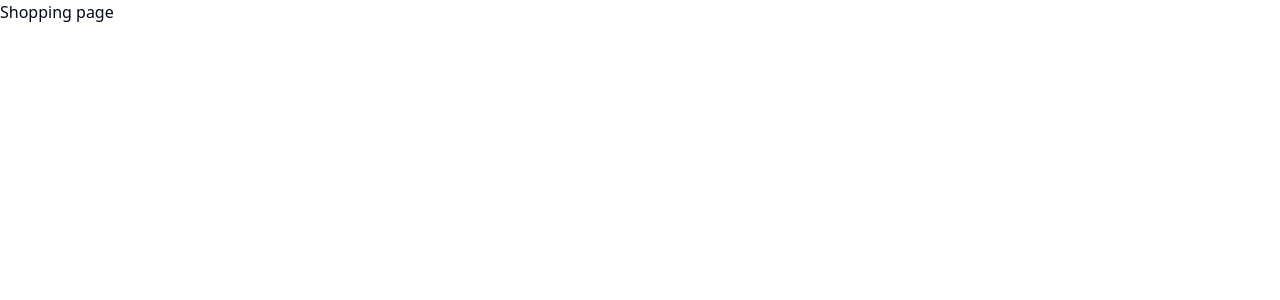
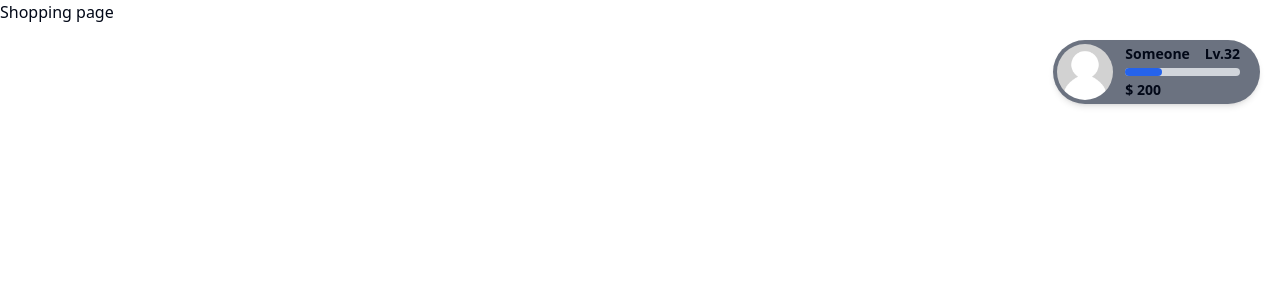
Before and after one commit to StyNW7/RnD-Ureeka, a Next.js app: page /shop in a window 1280 px wide. Shown: the top 300 px of the page. Built offline with nearby package versions, Linux system fonts and the light colour scheme.

Commit message:
Added a user pill components for showing user status

```diff
--- a/src/app/clicker/page.tsx
+++ b/src/app/clicker/page.tsx
@@ -1,9 +1,11 @@
 
+import UserPillTopRight from "../pages/userpilltopright";
 
 const ClickerPage: React.FC = () => {
     return (
       <>
         <h1>Clicker interaction page</h1>
+        <UserPillTopRight />
       </>
     );
   };
--- a/src/app/login/page.tsx
+++ b/src/app/login/page.tsx
@@ -1,3 +1,5 @@
+import UserPillTopRight from "../pages/userpilltopright";
+
 const LoginPage: React.FC = () => {
     return (
       <>
@@ -8,6 +10,8 @@ const LoginPage: React.FC = () => {
           <li>Bisa akses landing page sebelum ke login page</li>
           <li>Redirect user apabila dari page lain sebelom login</li>
         </ol>
+
+
       </>
     );
   };
--- /dev/null
+++ b/src/app/pages/userpilltopright.tsx
@@ -0,0 +1,11 @@
+"use client"
+
+import UserPill from "./userprofpill"
+
+export default function UserPillTopRight(){
+    return (
+        <div className="fixed top-0 right-0 w-full flex justify-end py-10 px-5">
+            <UserPill />
+        </div>
+    )
+}
--- /dev/null
+++ b/src/app/pages/userprofpill.tsx
@@ -0,0 +1,34 @@
+"use client"
+
+import Image from "next/image"
+
+// User profile pill for profile information (includes money and username)
+
+// not yet implemented the update process for when the money goes up after clicks or exp bar filled
+
+export default function UserPill(){
+    return (
+    <div className="flex items-center bg-gray-500 rounded-full p-1 pr-5 shadow-md w-1/6 h-16">
+      {/* Placeholder untuk gambar profil */}
+      <div className="h-full aspect-square bg-gray-300 rounded-full mr-3 overflow-hidden">
+        <img src="/images/user_profile_placeholder.jpg" alt="user profile placeholder" className="w-full h-full object-cover" />
+      </div>
+
+      <div className="flex flex-col justify-between h-full flex-grow">
+        {/* Placeholder untuk nama pengguna */}
+        <div className="mb-1 w-full flex">
+            <span className="text-sm font-semibold">Someone</span>
+            <span className="text-sm font-semibold ml-auto">{ 'Lv.'  + 32 }</span>
+        </div>
+
+        {/* Bar progres EXP */}
+        <div className="w-full bg-gray-300 rounded-full h-2">
+          <div className="bg-blue-600 h-full rounded-full" style={{width: '32%'}}>&#8205;</div>
+        </div>
+
+        {/* Placeholder untuk uang pengguna */}
+        <span className="text-sm font-bold mt-1">$ 200</span>
+      </div>
+    </div>
+    )
+}
--- a/src/app/shop/page.tsx
+++ b/src/app/shop/page.tsx
@@ -1,9 +1,13 @@
+
+import UserPillTopRight from "../pages/userpilltopright";
+
 const ShopPage: React.FC = () => {
     return (
       <>
         <h1>Shopping page</h1>
+        <UserPillTopRight />
       </>
     );
-  };
+};
 
-  export default ShopPage;
+export default ShopPage;
```
Also changed, not shown: public/images/user_profile_placeholder.jpg (added).
